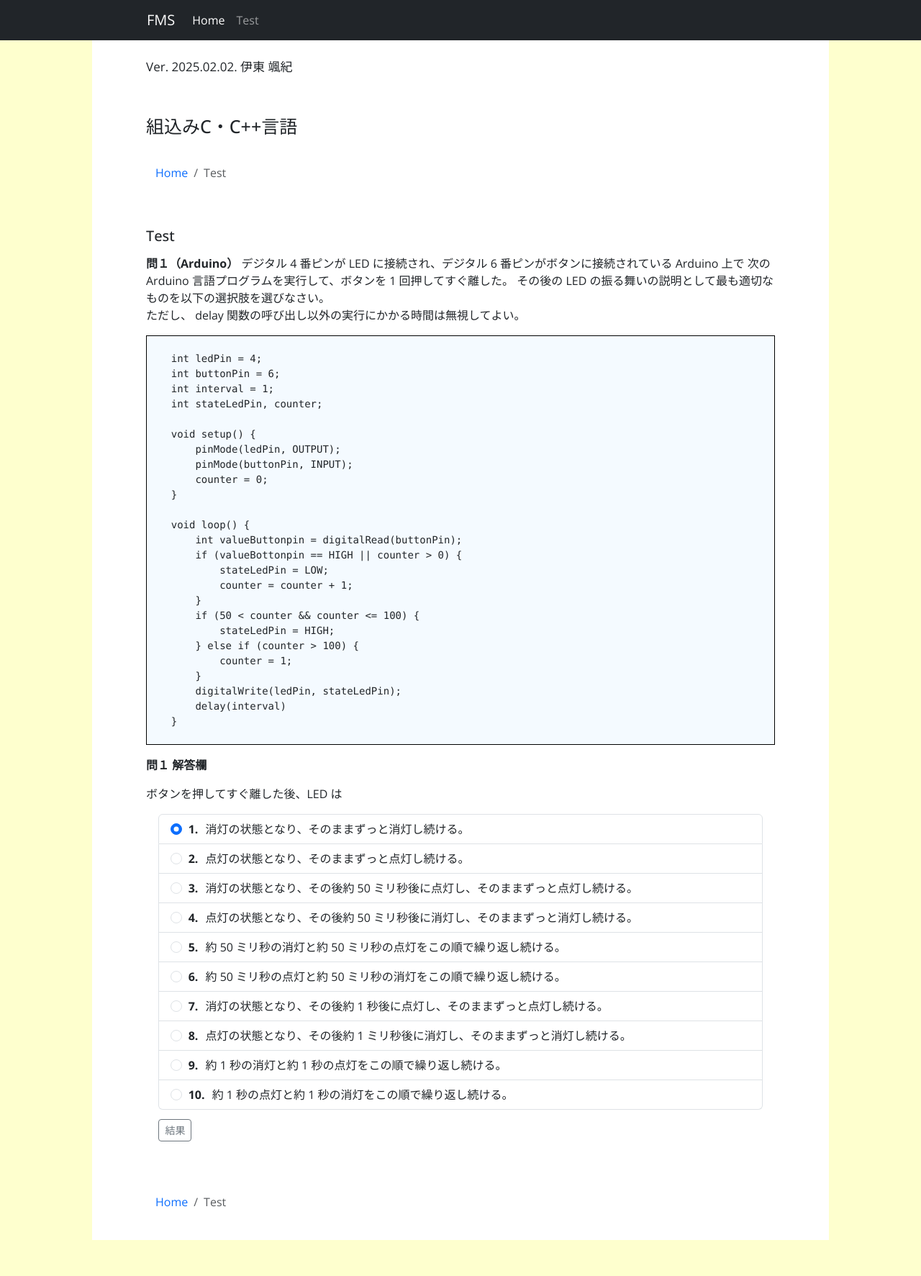
After one commit to Phi110/f-management-system, a PHP site: page /test.c1.html in a window 1280 px wide. The commit adds this page. Shown: the whole page at 72% size. Run offline with PHP 8.4, Linux system fonts and the light colour scheme; some libraries are stand-ins or nearby versions.

Commit message:
Add files via upload

```diff
--- a/fms.css
+++ b/fms.css
@@ -30,6 +30,10 @@ h3 {
 }
 h5 {
     font-size: 18px;
+}
+pre {
+    border: 1px solid black;
+    background-color: rgb(244, 250, 255);
 }
 table {
     font-size: 15px;
@@ -75,6 +79,10 @@ table {
 .custom-container {
     padding-left: 10%;
     padding-right: 10%;
+}
+.custom-container2 {
+    padding-left: 2%;
+    padding-right: 2%
 }
 .starter-template {
     padding: 25px 75px;
--- a/fms.js
+++ b/fms.js
@@ -1,3 +1,5 @@
+// fms.js
+
 const currentTime = new Date();
 const year = currentTime.getFullYear();
 const month = currentTime.getMonth();
@@ -100,3 +102,13 @@ function checkAnswers(th, start, end) {
     let score = document.getElementById("score" + String(th));
     score.innerHTML = `<p>${markis}<strong>${correctCount}問</strong> / ${totalCount}問 (${correctRate}%) 正解です ${word}</p>`;
 }
+
+function checkAnswers2() {
+    const selected = document.querySelector('input[name="quiz"]:checked');
+    let outcome = document.getElementById("outcome");
+    if (selected.value == "1") {
+        outcome.innerHTML = '<i class="bi bi-circle text-success left-space"></i>';
+    } else {
+        outcome.innerHTML = '<i class="bi bi-x-lg text-danger left-space"></i>';
+    }
+}
--- /dev/null
+++ b/test.c1.html
@@ -0,0 +1,218 @@
+<!-- test.c1.html -->
+<!DOCTYPE html>
+<html lang="ja">
+
+<head>
+    <meta charset="utf-8">
+    <meta http-equiv="X-UA-Compatible" content="IE=edge">
+    <meta name="viewport" content="width=device-width, initial-scale=1">
+
+    <title>F Management System</title>
+
+
+    <link rel="preconnect" href="https://fonts.googleapis.com">
+    <link rel="preconnect" href="https://fonts.gstatic.com" crossorigin>
+    <link rel="stylesheet" href="https://fonts.googleapis.com/css2?family=Noto+Sans+JP:wght@100..900&family=Open+Sans:ital,wght@0,300..800;1,300..800&display=swap">
+
+    <link rel="preconnect" href="https://fonts.googleapis.com">
+    <link rel="preconnect" href="https://fonts.gstatic.com" crossorigin>
+    <link rel="stylesheet" href="https://fonts.googleapis.com/css2?family=Noto+Sans+JP:wght@100..900&display=swap">
+
+    <!-- Bootstrap -->
+    <link rel="stylesheet" href="https://cdn.jsdelivr.net/npm/bootstrap@5.3.0-alpha3/dist/css/bootstrap.min.css">
+
+    <!-- fms.css(main) -->
+    <link rel="stylesheet" href="fms.css">
+
+    <!-- Bootstrap Icons -->
+    <link rel="stylesheet" href="https://cdn.jsdelivr.net/npm/bootstrap-icons/font/bootstrap-icons.css">
+</head>
+
+<body>
+    <div class="container-xxl custom-container">
+        <div class="starter-template">
+
+            <!-- ナビゲーションバー -->
+            <nav class="navbar navbar-expand-lg navbar-dark bg-dark fixed-top bar">
+                <div class="container-fluid">
+                    <a class="navbar-brand" href="#">FMS</a>
+                        <button class="navbar-toggler" type="button" data-bs-toggle="collapse" data-bs-target="#navbarNav" aria-controls="navbarNav" aria-expanded="false" aria-label="Toggle navigation">
+                            <span class="navbar-toggler-icon"></span>
+                        </button>
+                    <div class="collapse navbar-collapse" id="navbarNav">
+                        <ul class="navbar-nav">
+                            <li class="nav-item">
+                                <a class="nav-link active" aria-current="page" href="#">Home</a>
+                            </li>
+                            <li class="nav-item">
+                                <a class="nav-link" href="#test">Test</a>
+                            </li>
+                        </ul>
+                    </div>
+                </div>
+            </nav>
+
+            <!-- タイトル -->
+            <div class="ver">
+                Ver. 2025.02.02. 伊東 颯紀
+            </div>
+            <br>
+            <h2 class="bottom-space">組込みC・C++言語</h2>
+            <br>
+
+            <!-- パンくずリスト -->
+            <nav aria-label="breadcrumb">
+                <ol class="breadcrumb left-space">
+                    <li class="breadcrumb-item"><a class="link-offset-2 link-underline link-underline-opacity-0" href="index.html">Home</a></li>
+                    <li class="breadcrumb-item active" aria-current="test.c1.html">Test</a></li>
+                </ol>
+            </nav>
+
+            <br><br>
+
+
+            <!-- Test -->
+            <h3 id="test" class="bottom-space">Test</h3>
+            <p>
+                <strong>問１（Arduino）</strong>
+                デジタル 4 番ピンが LED に接続され、デジタル 6 番ピンがボタンに接続されている Arduino 上で
+                次の Arduino 言語プログラムを実行して、ボタンを 1 回押してすぐ離した。
+                その後の LED の振る舞いの説明として最も適切なものを以下の選択肢を選びなさい。<br>
+                ただし、 delay 関数の呼び出し以外の実行にかかる時間は無視してよい。
+            </p>
+
+<pre>
+<code>
+    int ledPin = 4;
+    int buttonPin = 6;
+    int interval = 1;
+    int stateLedPin, counter;
+
+    void setup() {
+        pinMode(ledPin, OUTPUT);
+        pinMode(buttonPin, INPUT);
+        counter = 0;
+    }
+
+    void loop() {
+        int valueButtonpin = digitalRead(buttonPin);
+        if (valueBottonpin == HIGH || counter > 0) {
+            stateLedPin = LOW;
+            counter = counter + 1;
+        }
+        if (50 < counter && counter <= 100) {
+            stateLedPin = HIGH;
+        } else if (counter > 100) {
+            counter = 1;
+        }
+        digitalWrite(ledPin, stateLedPin);
+        delay(interval)
+    }
+</code>
+</pre>
+            <p>
+                <strong>問１ 解答欄</strong>
+            </p>
+            <p>
+                ボタンを押してすぐ離した後、LED は
+            </p>
+
+            <div class="custom-container2">
+                <ul class="list-group">
+                    <li class="list-group-item">
+                        <input class="form-check-input me-1" type="radio" name="quiz" value="" id="radio1" checked>
+                        <label class="form-check-label" for="radio1">
+                            <span class="right-space"> <strong>1. </strong> </span>
+                            消灯の状態となり、そのままずっと消灯し続ける。
+                        </label>
+                    </li>
+                    <li class="list-group-item">
+                        <input class="form-check-input me-1" type="radio" name="quiz" value="" id="radio2">
+                        <label class="form-check-label" for="radio2">
+                            <span class="right-space"> <strong>2. </strong> </span>
+                            点灯の状態となり、そのままずっと点灯し続ける。
+                        </label>
+                    </li>
+                    <li class="list-group-item">
+                        <input class="form-check-input me-1" type="radio" name="quiz" value="" id="radio3">
+                        <label class="form-check-label" for="radio3">
+                            <span class="right-space"> <strong>3. </strong> </span>
+                            消灯の状態となり、その後約 50 ミリ秒後に点灯し、そのままずっと点灯し続ける。
+                        </label>
+                    </li>
+                    <li class="list-group-item">
+                        <input class="form-check-input me-1" type="radio" name="quiz" value="" id="radio4">
+                        <label class="form-check-label" for="radio4">
+                            <span class="right-space"> <strong>4. </strong> </span>
+                            点灯の状態となり、その後約 50 ミリ秒後に消灯し、そのままずっと消灯し続ける。
+                        </label>
+                    </li>
+                    <li class="list-group-item">
+                        <input class="form-check-input me-1" type="radio" name="quiz" value="1" id="radio5">
+                        <label class="form-check-label" for="radio5">
+                            <span class="right-space"> <strong>5. </strong> </span>
+                            約 50 ミリ秒の消灯と約 50 ミリ秒の点灯をこの順で繰り返し続ける。
+                        </label>
+                    </li>
+                    <li class="list-group-item">
+                        <input class="form-check-input me-1" type="radio" name="quiz" value="" id="radio6">
+                        <label class="form-check-label" for="radio6">
+                            <span class="right-space"> <strong>6. </strong> </span>
+                            約 50 ミリ秒の点灯と約 50 ミリ秒の消灯をこの順で繰り返し続ける。
+                        </label>
+                    </li>
+                    <li class="list-group-item">
+                        <input class="form-check-input me-1" type="radio" name="quiz" value="" id="radio7">
+                        <label class="form-check-label" for="radio7">
+                            <span class="right-space"> <strong>7. </strong> </span>
+                            消灯の状態となり、その後約 1 秒後に点灯し、そのままずっと点灯し続ける。
+                        </label>
+                    </li>
+                    <li class="list-group-item">
+                        <input class="form-check-input me-1" type="radio" name="quiz" value="" id="radio8">
+                        <label class="form-check-label" for="radio8">
+                            <span class="right-space"> <strong>8. </strong> </span>
+                            点灯の状態となり、その後約 1 ミリ秒後に消灯し、そのままずっと消灯し続ける。
+                        </label>
+                    </li>
+                    <li class="list-group-item">
+                        <input class="form-check-input me-1" type="radio" name="quiz" value="" id="radio9">
+                        <label class="form-check-label" for="radio9">
+                            <span class="right-space"> <strong>9. </strong> </span>
+                            約 1 秒の消灯と約 1 秒の点灯をこの順で繰り返し続ける。
+                        </label>
+                    </li>
+                    <li class="list-group-item">
+                        <input class="form-check-input me-1" type="radio" name="quiz" value="" id="radio10">
+                        <label class="form-check-label" for="radio10">
+                            <span class="right-space"> <strong>10. </strong> </span>
+                            約 1 秒の点灯と約 1 秒の消灯をこの順で繰り返し続ける。
+                        </label>
+                    </li>
+                </ul>
+                <div class="top-space">
+                    <button class="btn btn-outline-secondary btn-sm btn-xs" onclick="checkAnswers2()">結果</button>
+                    <span id="outcome"></span>
+                </div>
+            </div>
+
+
+
+            <br><br><br>
+
+            <!-- パンくずリスト -->
+            <nav aria-label="breadcrumb">
+                <ol class="breadcrumb left-space">
+                    <li class="breadcrumb-item"><a class="link-offset-2 link-underline link-underline-opacity-0" href="index.html">Home</a></li>
+                    <li class="breadcrumb-item active" aria-current="test.c1.html">Test</a></li>
+                </ol>
+            </nav>
+
+    <!-- fms.js -->
+    <script src="fms.js"></script>
+
+    <script src="https://ajax.googleapis.com/ajax/libs/jquery/1.11.3/jquery.min.js"></script>
+    <script src="https://cdn.jsdelivr.net/npm/bootstrap@5.3.0-alpha3/dist/js/bootstrap.bundle.min.js"></script>
+</body>
+
+</html>
--- a/test.p1.html
+++ b/test.p1.html
@@ -1,4 +1,4 @@
-<!-- Test1 -->
+<!-- test.p1.html -->
 <!DOCTYPE html>
 <html lang="ja">
 
@@ -163,7 +163,6 @@
 
             <div class="left-space bottom-space">
                 <button class="btn btn-outline-secondary btn-sm btn-xs" onclick="checkAnswers(1, 1, 12)">結果</button>
-                <span id="mark1"></span>
                 <span id="score1"></span>
             </div>
 
--- a/test.p2.html
+++ b/test.p2.html
@@ -1,4 +1,4 @@
-<!-- Test1 -->
+<!-- test.p2.html -->
 <!DOCTYPE html>
 <html lang="ja">
 
--- a/test.p3.html
+++ b/test.p3.html
@@ -1,4 +1,4 @@
-<!-- Test1 -->
+<!-- test.p3.html -->
 <!DOCTYPE html>
 <html lang="ja">
 
```
Also changed, not shown: index.html (+16 -4 lines).
